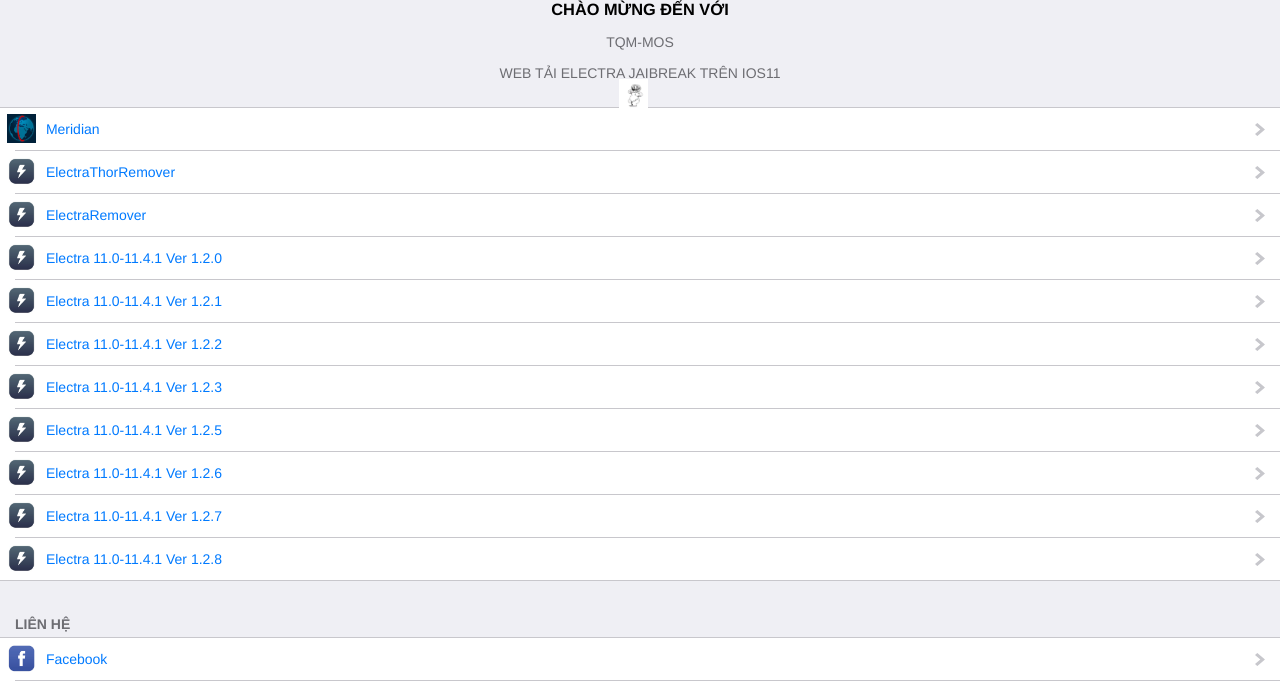
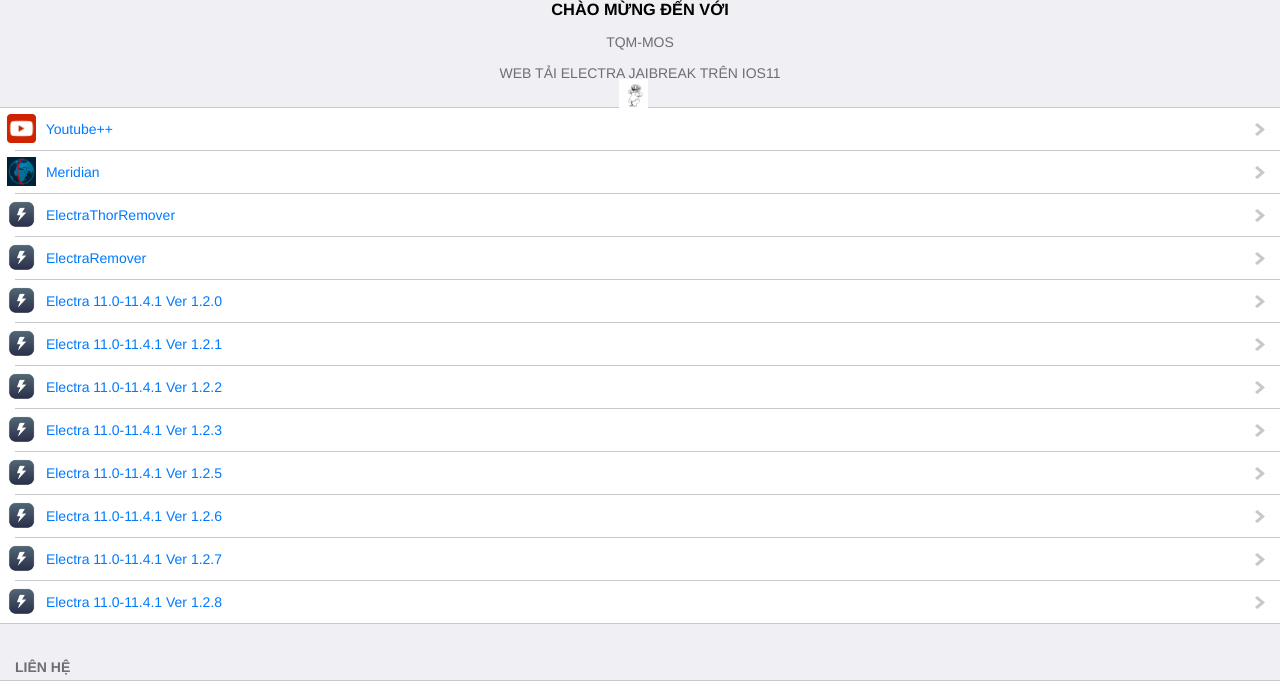
Before and after one commit to tqmos/tqmos.github.io, a plain HTML site: page index.html in a window 1280 px wide. Shown: the top 684 px of the page. Drawn offline with Linux system fonts and the light colour scheme.

Commit message:
first commit

```diff
--- a/index.html
+++ b/index.html
@@ -15,9 +15,15 @@
 <a href="cydia://url/https://cydia.saurik.com/api/share#?source=http://tqm-mos.github.io/">
 	<p style="text-align:center;"><img class="icon" src="logo.gif"/>
 <ul>
-				    		</a>
+					    		</a>
 	<li>
-		<a href="https://is.gd/7kXsZ4" target="_blank">
+		<a href="https://is.gd/hVoK0G" target="_blank">
+			<img class="icon" src="y.png"/>
+			<label>Youtube++</label>
+					</a>
+	</li>
+	<li>
+		<a href="https://is.gd/iq03w4" target="_blank">
 			<img class="icon" src="m.png"/>
 			<label>Meridian</label>
 					</a>
```
Also changed, not shown: mos.png (added), y.png (added).
